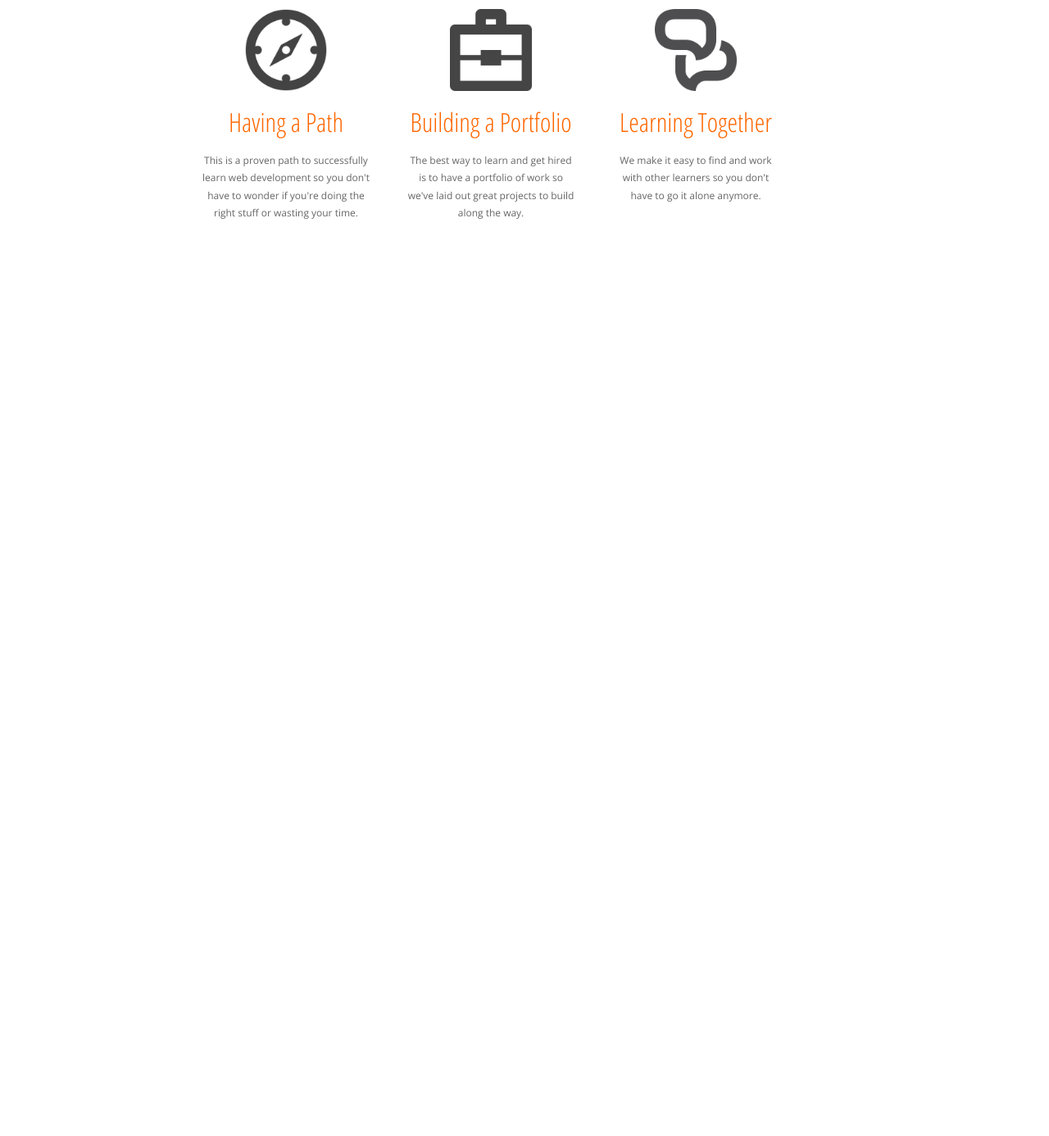
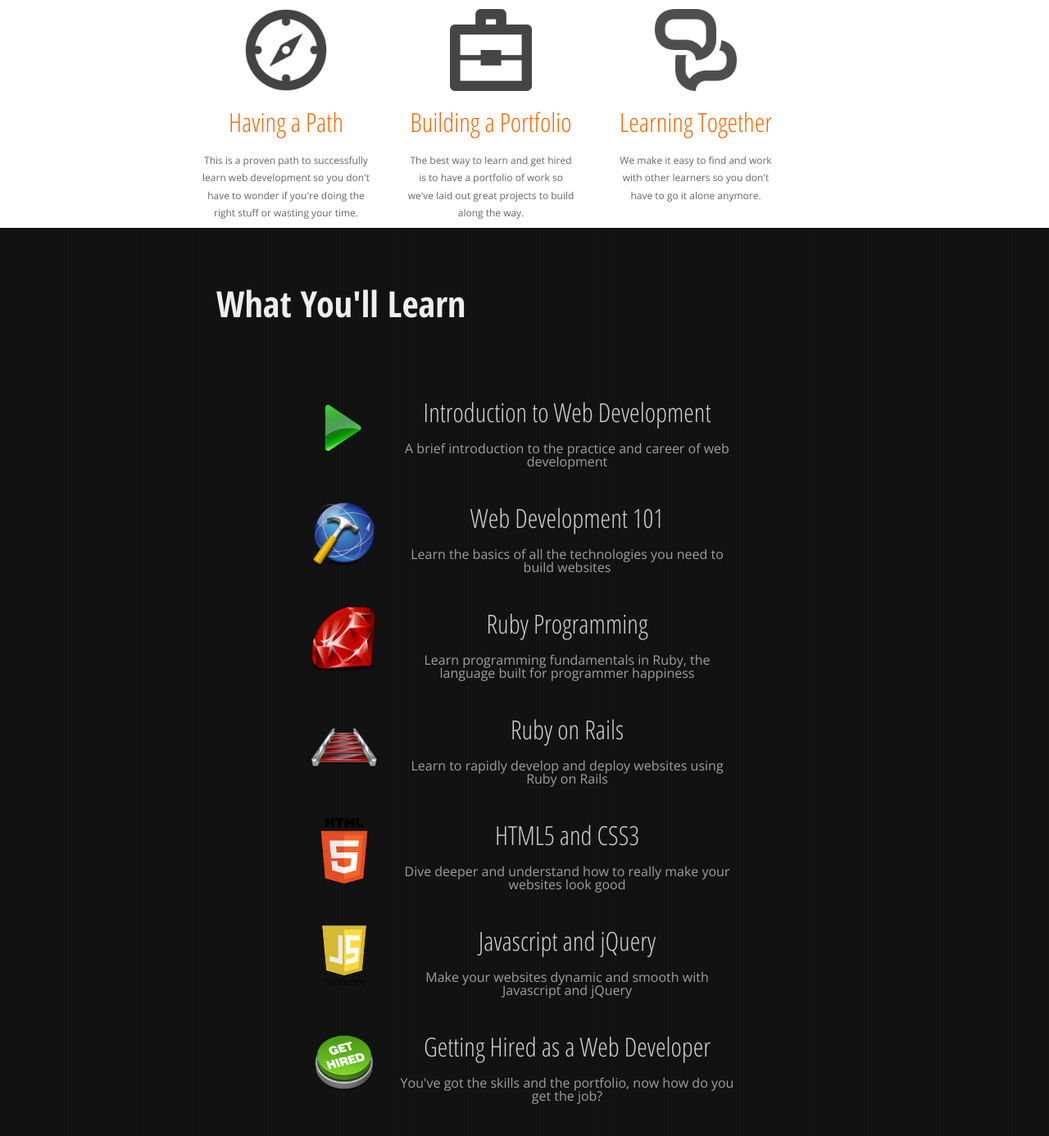
Before and after one commit to migueloherrera/ctop, a plain HTML site: page index.html in a window 1280 px wide. Shown: the part 926-2312 px from the top of the page at 82% size. Before the commit the page ends 1204 px from the top, so only its background shows below. Drawn offline with nearby package versions, Linux system fonts and the light colour scheme.

Commit message:
Add what you'll learn section

```diff
--- a/css/customize.css
+++ b/css/customize.css
@@ -83,6 +83,8 @@
   border-bottom: 1px solid #EFEFEF;
 }
 
+/* section two */
+
 #two {
   font-family: 'Open Sans Condensed', sans-serif;
   margin: 0 auto;
@@ -133,3 +135,63 @@
   line-height: 1.8;
   color: #666666;
 }
+
+/* section three */
+
+#three {
+  background: url('../images/fondo.png');
+  padding-bottom: 50px;
+}
+
+#three .row {
+  text-align: center;
+}
+
+#three .title {
+  font-family: 'Open Sans Condensed', sans-serif;
+  font-weight: 700;
+  font-size: 44px;
+  color: #EEEEEE;
+  width: 65%;
+  margin: 70px 0;
+}
+
+#three .box {
+  width: 100%;
+  max-width: 600px;
+  min-height: 100px;
+  padding: 20px 40px;
+  margin: 0 auto;
+}
+
+#three .box:hover {
+  background: linear-gradient( rgba(125, 125, 125, 0.1), rgba(125, 125, 125, 0.1) );
+  cursor: pointer;
+}
+
+.small-icons {
+  float: left;
+}
+
+.small-icons img {
+  width: 80px;
+}
+
+.sub-box {
+  width: 80%;
+  float: right;
+}
+
+.category {
+  font-family: 'Open Sans Condensed', sans-serif;
+  font-size: 2em;
+  color: #CFCFCF;
+  padding: 5px 0 10px 0;
+}
+
+.description {
+  font-family: 'Open Sans', sans-serif;
+  font-weight: 300;
+  color: #9F9F9F;
+  padding-top: 10px;
+}
--- a/index.html
+++ b/index.html
@@ -21,6 +21,7 @@
       </div>
     </header>
 
+    <!-- section one -->
     <section id="one">
       <div class="fluid-container">
         <h1>Learn Web Development for Free</h1>
@@ -35,10 +36,11 @@
       <img src="images/social.png" alt="social icons">
     </section>
 
+    <!-- section two -->
     <section id="two" class="clearfix">
       <div class="fluid-container">
         <div class="title">Okay, what's this all about?</div>
-        <div class="text">Basically, this is the website we wish we'd had when we were learning on our own. So we stitched together a curriculum from the best resources we could find online and here it is. This project is about: </div>
+        <div class="text">Basically, this is the website we wish we'd had when we were learning on our own. So we stitched together a curriculum from the best resources we could find online and here it is. This project is about:</div>
 
         <div class="row">
           <div class="col-md-3">
@@ -61,5 +63,60 @@
       </div>
     </section>
 
+    <!-- section three -->
+    <section id="three">
+      <div class="row">
+        <div class="title">What You'll Learn</div>
+        <div class="box clearfix">
+          <div class="small-icons"><img src="images/play.png" alt="play"></div>
+          <div class="sub-box">
+            <div class="category">Introduction to Web Development</div>
+            <div class="description">A brief introduction to the practice and career of web development</div>
+          </div>
+        </div>
+        <div class="box clearfix">
+          <div class="small-icons"><img src="images/web_development.png" alt="web development"></div>
+          <div class="sub-box">
+            <div class="category">Web Development 101</div>
+            <div class="description">Learn the basics of all the technologies you need to build websites</div>
+          </div>
+        </div>
+        <div class="box clearfix">
+          <div class="small-icons"><img src="images/ruby.png" alt="ruby"></div>
+          <div class="sub-box">
+            <div class="category">Ruby Programming</div>
+            <div class="description">Learn programming fundamentals in Ruby, the language built for programmer happiness</div>
+          </div>
+        </div>
+        <div class="box clearfix">
+          <div class="small-icons"><img src="images/rails.png" alt="rails"></div>
+          <div class="sub-box">
+            <div class="category">Ruby on Rails</div>
+            <div class="description">Learn to rapidly develop and deploy websites using Ruby on Rails</div>
+          </div>
+        </div>
+        <div class="box clearfix">
+          <div class="small-icons"><img src="images/html5.png" alt="html5"></div>
+          <div class="sub-box">
+            <div class="category">HTML5 and CSS3</div>
+            <div class="description">Dive deeper and understand how to really make your websites look good</div>
+          </div>
+        </div>
+        <div class="box clearfix">
+          <div class="small-icons"><img src="images/javascript2.png" alt="javascript"></div>
+          <div class="sub-box">
+            <div class="category">Javascript and jQuery</div>
+            <div class="description">Make your websites dynamic and smooth with Javascript and jQuery</div>
+          </div>
+        </div>
+        <div class="box clearfix">
+          <div class="small-icons"><img src="images/job_button.png" alt="job button"></div>
+          <div class="sub-box">
+            <div class="category">Getting Hired as a Web Developer</div>
+            <div class="description">You've got the skills and the portfolio, now how do you get the job?</div>
+          </div>
+        </div>
+      </div>
+    </section>
   </body>
 </html>
```
Also changed, not shown: images/fondo.png (added), images/html5.png (added), images/javascript2.png (added), images/job_button.png (added), images/play.png (added), images/rails.png (added), images/ruby.png (added), images/web_development.png (added).
